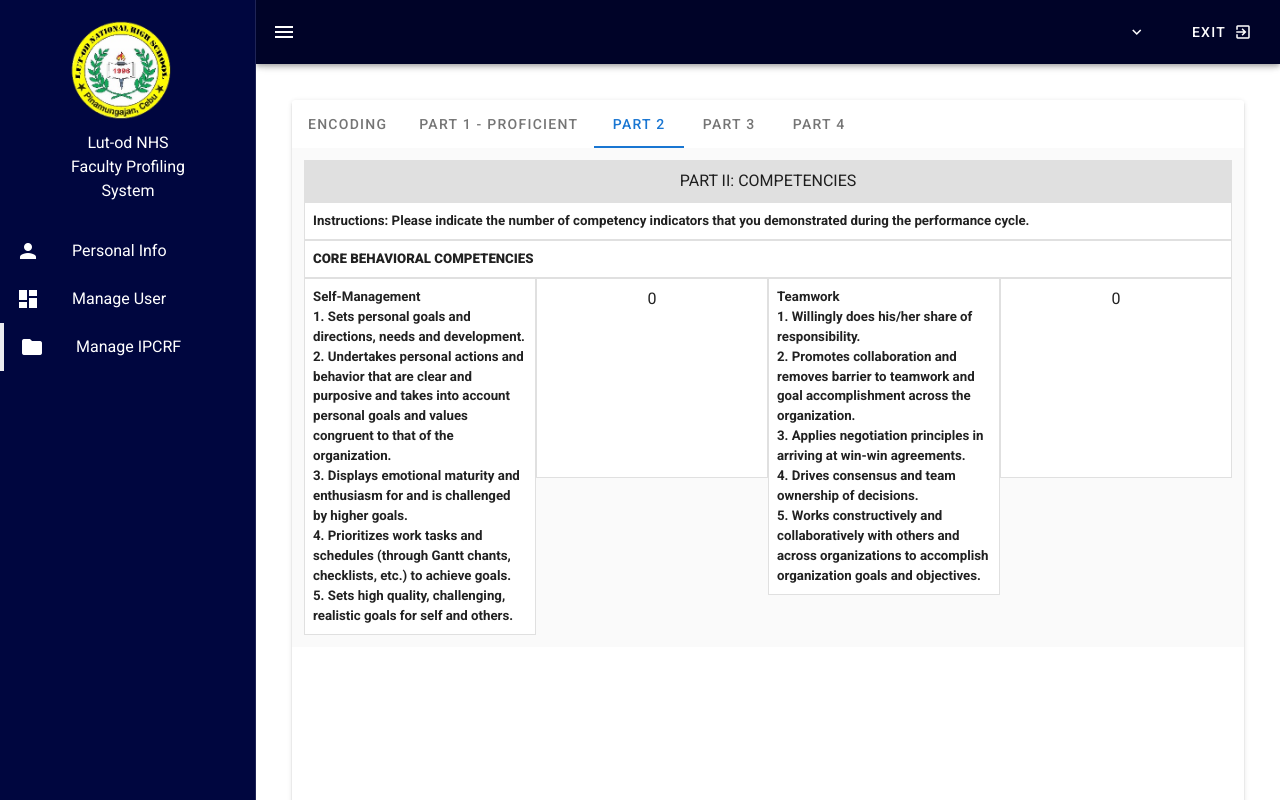
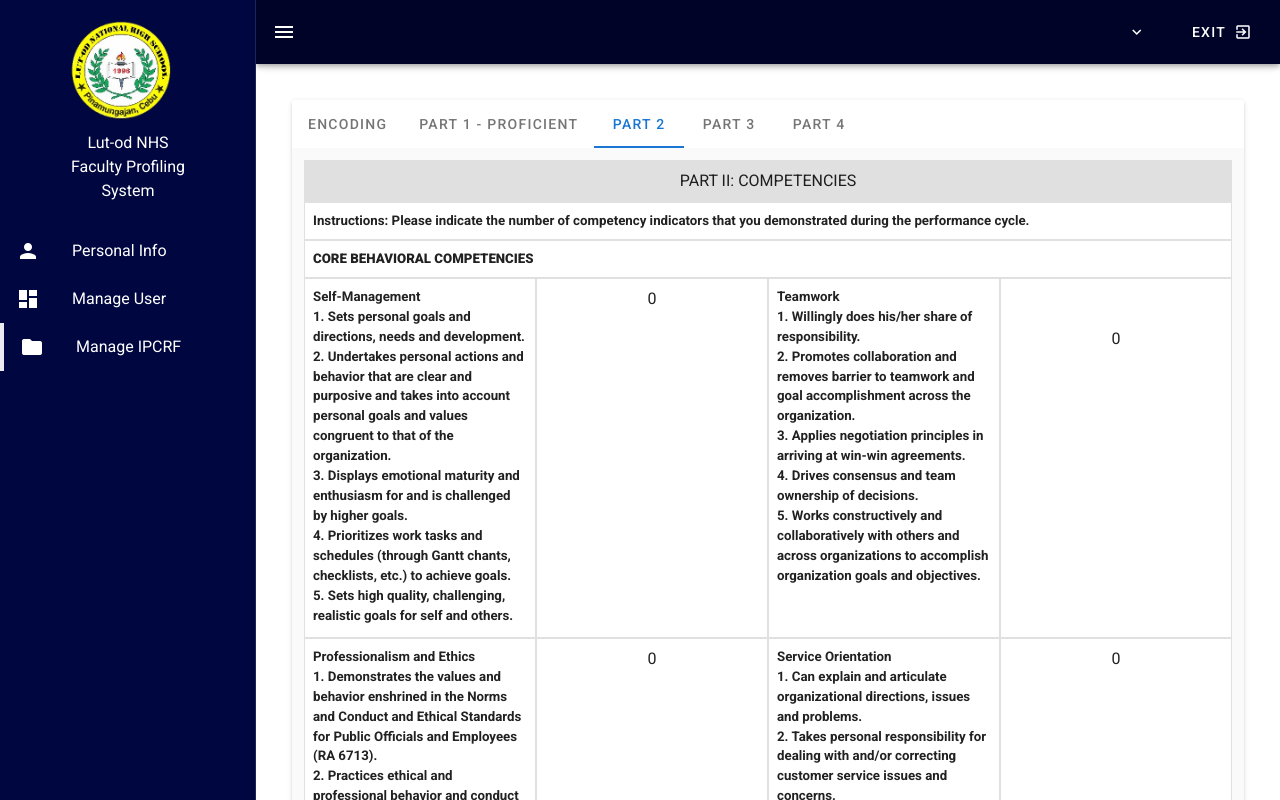
Before and after one commit to eleasar123/faculty-profiling, a Vue app in the folder faculty-fe/: page /manageIpcrf in a window 1280 px wide. Both pictures are taken after a click on the tab "PART 2". Shown: the top 800 px of the page. Built offline with nearby package versions, Linux system fonts and the light colour scheme.

Commit message:
part2 update

```diff
--- a/faculty-fe/src/views/ManageIpcrf.vue
+++ b/faculty-fe/src/views/ManageIpcrf.vue
@@ -450,12 +450,15 @@
               >
                 PART II: COMPETENCIES
               </v-card>
+
               <v-card class="pa-2" outlined tile>
-               <h5> Instructions: Please indicate the number of competency
-                indicators that you demonstrated during the performance cycle.</h5>
+                <h5>
+                  Instructions: Please indicate the number of competency
+                  indicators that you demonstrated during the performance cycle.
+                </h5>
               </v-card>
               <v-card class="pa-2" outlined tile>
-               <h5> <b> CORE BEHAVIORAL COMPETENCIES</b></h5>
+                <h5><b> CORE BEHAVIORAL COMPETENCIES</b></h5>
               </v-card>
               <v-row no-gutters>
                 <v-col
@@ -464,7 +467,13 @@
                   :cols="n === 1 || 3 ? 3 : undefined"
                   class=""
                 >
-                  <v-card v-if="n === 1" class="pa-2" outlined tile>
+                  <v-card
+                    v-if="n === 1"
+                    class="pa-2 card-1"
+                    outlined
+                    tile
+                    style="overflow-y: auto; height: 360px; "
+                  >
                     <h5>
                       Self-Management <br />
                       1. Sets personal goals and directions, needs and
@@ -480,29 +489,215 @@
                       self and others.<br />
                     </h5>
                   </v-card>
-                  <v-card v-else-if="n === 2" class="pa-2 text-center" height="200" outlined tile label="0">
-                  0
+                  <v-card
+                    v-else-if="n === 2"
+                    class="pa-2 text-center card-2"
+                    style="overflow-y: auto; height: 360px"
+
+                    outlined
+                    tile
+                    label="0"
+                  >
+                    0
+                  </v-card>
+                  <v-card
+                    v-else-if="n === 3"
+                    class="pa-2 card-3"
+                    outlined
+                    tile
+                    style="overflow-y: auto; height: 360px"
+                  >
+                    <h5>
+                      Teamwork <br />
+                      1. Willingly does his/her share of responsibility. <br />
+                      2. Promotes collaboration and removes barrier to teamwork
+                      and goal accomplishment across the organization. <br />
+                      3. Applies negotiation principles in arriving at win-win
+                      agreements. <br />
+                      4. Drives consensus and team ownership of decisions.
+                      <br />
+                      5. Works constructively and collaboratively with others
+                      and across organizations to accomplish organization goals
+                      and objectives.
+                    </h5>
+                  </v-card>
+                  <v-card
+                    v-else-if="n === 4"
+                    class="pa-12 text-center card-4"
+                    style="overflow-y: auto; height: 360px"
+                    outlined
+                    tile
+                    label="0"
+                  >
+                    0
+                  </v-card>
+                </v-col>
+              </v-row>
+              <v-row no-gutters>
+                <v-col
+                  v-for="n in 4"
+                  :key="n"
+                  :cols="n === 1 || 3 ? 3 : undefined"
+                  class=""
+                >
+                  <v-card
+                    v-if="n === 1"
+                    class="pa-2"
+                    outlined
+                    tile
+                    style="overflow-y: auto; height: 440px"
+                  >
+                    <h5>
+                      Professionalism and Ethics<br />
+                      1. Demonstrates the values and behavior enshrined in the
+                      Norms and Conduct and Ethical Standards for Public
+                      Officials and Employees (RA 6713).<br />
+                      2. Practices ethical and professional behavior and conduct
+                      taking into account the impact of his/her actions and
+                      decisions.<br />
+                      3. Maintains a professional image: being trustworthy,
+                      regularity of attendance and punctuality, good grooming
+                      and communication.<br />
+                      4. Makes personal sacrifices to meet the organization’s
+                      needs.<br />
+                      5. Acts with a sense of urgency and responsibility to meet
+                      the organization’s needs, improve system and help others
+                      improve their effectiveness.<br />
+                    </h5>
+                  </v-card>
+                  <v-card
+                    v-else-if="n === 2"
+                    class="pa-2 text-center"
+                    style="overflow-y: auto; height: 440px"
+                    outlined
+                    tile
+                    label="0"
+                  >
+                    0
                   </v-card>
                   <v-card
                     v-else-if="n === 3"
                     class="pa-2"
                     outlined
                     tile
-
-                  > <h5>   Teamwork <br>
-1. Willingly does his/her share of responsibility. <br>
-2. Promotes collaboration and removes barrier to teamwork and goal accomplishment across the organization. <br>
-3. Applies negotiation principles in arriving at win-win agreements. <br>
-4. Drives consensus and team ownership of decisions. <br>
-5. Works constructively and collaboratively with others and across organizations to accomplish organization goals and objectives.</h5>
-
+                    style="overflow-y: auto; height: 440px"
+                  >
+                    <h5>
+                      Service Orientation<br />
+                      1. Can explain and articulate organizational directions,
+                      issues and problems.<br />
+                      2. Takes personal responsibility for dealing with and/or
+                      correcting customer service issues and concerns.<br />
+                      3. Initiates activities that promote advocacy for men and
+                      women empowerment.<br />
+                      4. Participates in updating office vision, mission,
+                      mandates and strategies based on DepEd strategies and
+                      directions.<br />
+                      5. Develops and adopts service improvement program through
+                      simplified procedures that will further enhance service
+                      delivery.
+                    </h5>
                   </v-card>
-                  <v-card v-else-if="n === 4" class="pa-2 text-center" height="200" outlined tile label="0">
-                  0
+                  <v-card
+                    v-else-if="n === 4"
+                    class="pa-2 text-center"
+                    height="200"
+                    outlined
+                    tile
+                    label="0"
+                    style="overflow-y: auto; height: 440px"
+                  >
+                    0
                   </v-card>
                 </v-col>
               </v-row>
+              <v-row no-gutters>
+                <v-col
+                  v-for="n in 4"
+                  :key="n"
+                  :cols="n === 1 || 3 ? 3 : undefined"
+                  class=""
+                >
+                  <v-card
+                    v-if="n === 1"
+                    class="pa-2"
+                    outlined
+                    tile
+                    style="overflow-y: auto; height: 570px"
+                  >
+                    <h5>
+                      Results Focus<br/>
+                      1. Achieves results with optimal use of time
+                      and resources most of the time.<br/>
+                       2. Avoids rework, mistakes
+                      and wastage through effective work methods by placing
+                      organizational needs before personal needs.<br/>
+                       3. Delivers error-free outputs most of the time by conforming to
+                      standard operating procedures correctly and consistently.
+                      Able to produce very satisfactory quality work in terms of
+                      usefulness/acceptability and completeness with no
+                      supervision required.<br/>
+                       4. Expresses a desire to do better
+                      and may express frustration at waste or inefficiency. May
+                      focus on new or more precise ways of meeting goals set.
+                      5. Makes specific changes in the system or in own work
+                      methods to improve performance. Examples may include doing
+                      something better, faster, at a lower cost, more
+                      efficiently, or improving quality, customer satisfaction,
+                      morale, without setting any specific goal.<br />
+                    </h5>
+                  </v-card>
+                  <v-card
+                    v-else-if="n === 2"
+                    class="pa-2 text-center"
+                    style="overflow-y: auto; height: 570px"
+                    outlined
+                    tile
+                    label="0"
+                  >
+                    0
+                  </v-card>
+                  <v-card
+                    v-else-if="n === 3"
+                    class="pa-2"
+                    outlined
+                    tile
+                    style="overflow-y: auto; height: 570px"
+                  >
+                    <h5>
+                      Service Orientation<br />
+                      1. Can explain and articulate organizational directions,
+                      issues and problems.<br />
+                      2. Takes personal responsibility for dealing with and/or
+                      correcting customer service issues and concerns.<br />
+                      3. Initiates activities that promote advocacy for men and
+                      women empowerment.<br />
+                      4. Participates in updating office vision, mission,
+                      mandates and strategies based on DepEd strategies and
+                      directions.<br />
+                      5. Develops and adopts service improvement program through
+                      simplified procedures that will further enhance service
+                      delivery.
+                    </h5>
+                  </v-card>
+                  <v-card
+                    v-else-if="n === 4"
+                    class="pa-2 text-center"
+                    height="200"
+                    outlined
+                    tile
+                    label="0"
+                    style="overflow-y: auto; height: 570px"
+                  >
+                    0
+                  </v-card>
+                </v-col>
+              </v-row>
+              <v-card class="pa-2" outlined tile>
+                <h6>Note: The assessment in the demonstration of competencies shall not be reflected in the final rating. These competencies are monitored to inform professional development plans (DepEd Order No. 2, s. 2015, p. 9).</h6>
+              </v-card>
             </v-container>
+
           </v-app>
         </div>
       </v-tab-item>
@@ -884,7 +1079,8 @@
     </v-tabs>
   </v-card>
 </template>
-<style scoped>
+<style >
+
 </style>
 <script>
 export default {
```
